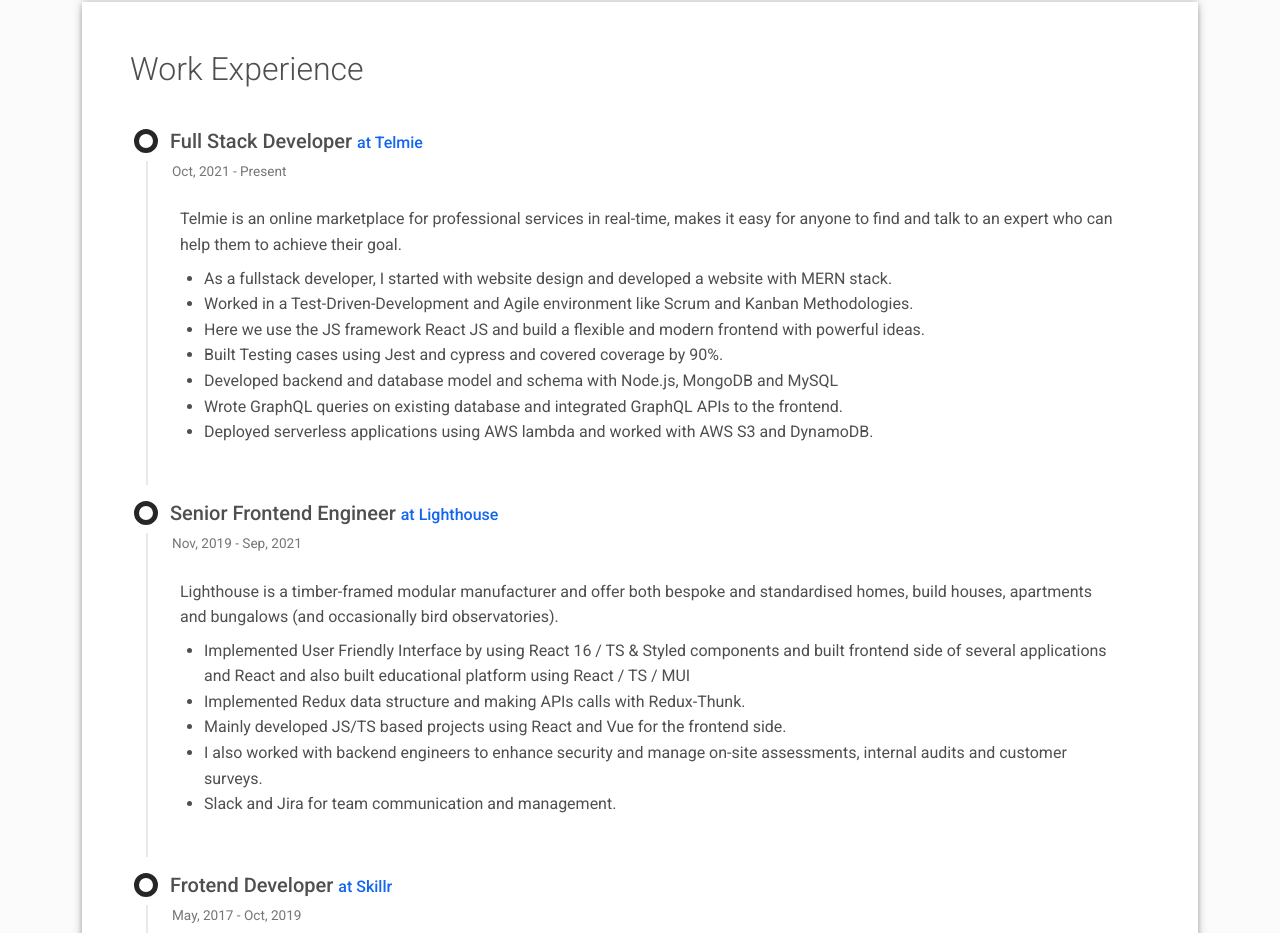
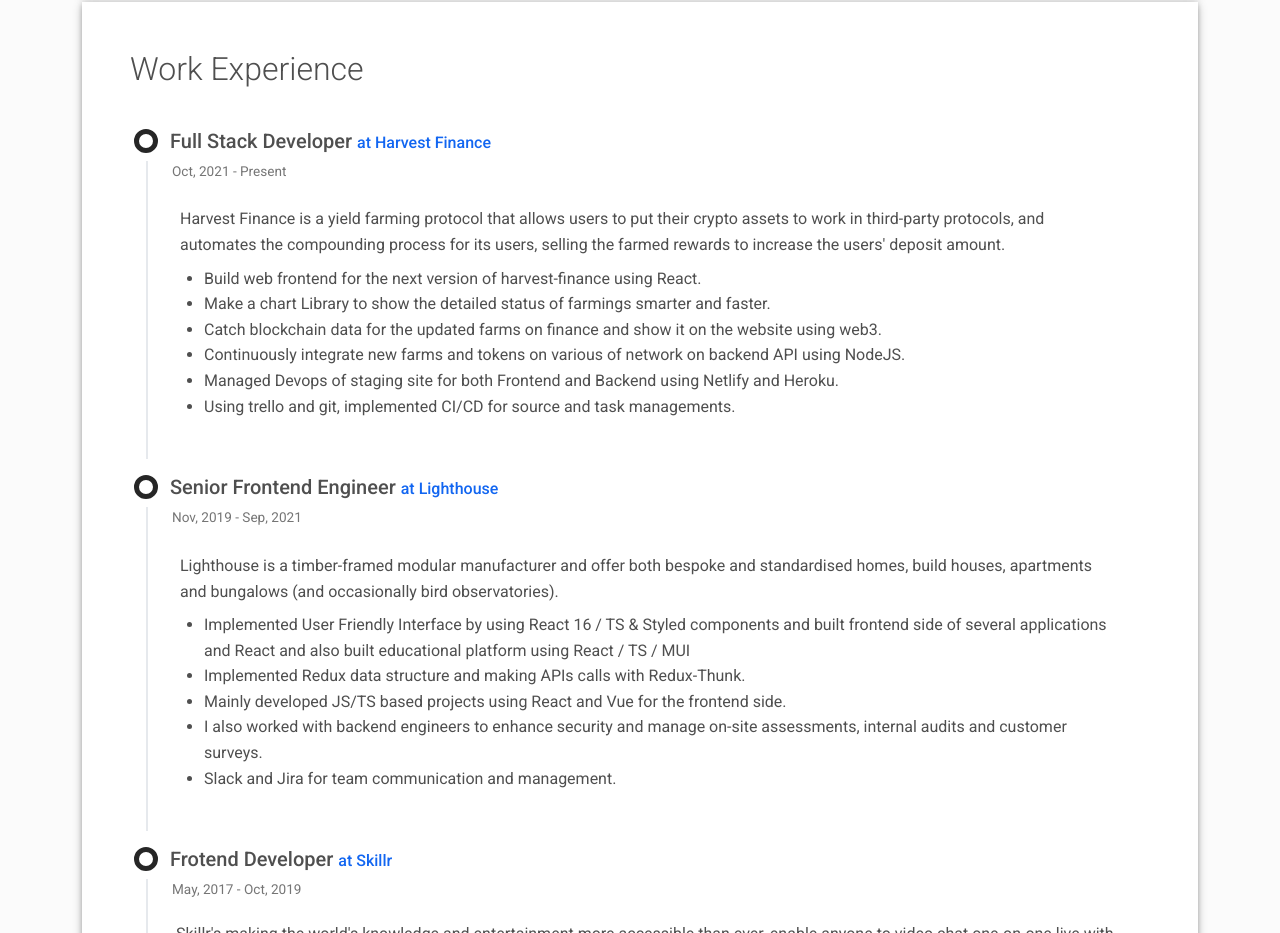
Before and after one commit to tylerminegar01/tylerminegar01.github.io, a plain HTML site: page index.html in a window 1280 px wide. Shown: the part 1060-1993 px from the top of the page. Drawn offline with Linux system fonts and the light colour scheme.

Commit message:
Update last experience

```diff
--- a/index.html
+++ b/index.html
@@ -172,35 +172,33 @@
             <div class="timeline">
               <div class="timeline-card timeline-card-info">
                 <div class="timeline-head px-4 pt-3">
-                  <div class="h5">Full Stack Developer <span class="text-muted h6"><a href="https://www.telmie.com/">at
-                        Telmie</a></span></div>
+                  <div class="h5">Full Stack Developer <span class="text-muted h6"><a
+                        href="https://app.harvest.finance">at
+                        Harvest Finance</a></span></div>
                 </div>
                 <div class="timeline-body px-4 pb-4">
                   <div class="text-muted text-small mb-3">Oct, 2021 - Present</div>
-                  <div class="p-2">Telmie is an online marketplace for professional services in real-time, makes it easy
-                    for anyone to find and talk to an expert who can help them to achieve their goal.</div>
+                  <div class="p-2">Harvest Finance is a yield farming protocol that allows users to put their crypto
+                    assets to work in third-party protocols, and automates the compounding process for its users,
+                    selling the farmed rewards to increase the users' deposit amount.</div>
                   <ul>
                     <li>
-                      As a fullstack developer, I started with website design and developed a website with MERN stack.
+                      Build web frontend for the next version of harvest-finance using React.
                     </li>
                     <li>
-                      Worked in a Test-Driven-Development and Agile environment like Scrum and Kanban Methodologies.
+                      Make a chart Library to show the detailed status of farmings smarter and faster.
                     </li>
                     <li>
-                      Here we use the JS framework React JS and build a flexible and modern frontend with powerful
-                      ideas.
+                      Catch blockchain data for the updated farms on finance and show it on the website using web3.
                     </li>
                     <li>
-                      Built Testing cases using Jest and cypress and covered coverage by 90%.
+                      Continuously integrate new farms and tokens on various of network on backend API using NodeJS.
                     </li>
                     <li>
-                      Developed backend and database model and schema with Node.js, MongoDB and MySQL
+                      Managed Devops of staging site for both Frontend and Backend using Netlify and Heroku.
                     </li>
                     <li>
-                      Wrote GraphQL queries on existing database and integrated GraphQL APIs to the frontend.
-                    </li>
-                    <li>
-                      Deployed serverless applications using AWS lambda and worked with AWS S3 and DynamoDB.
+                      Using trello and git, implemented CI/CD for source and task managements.
                     </li>
                   </ul>
                 </div>
```
